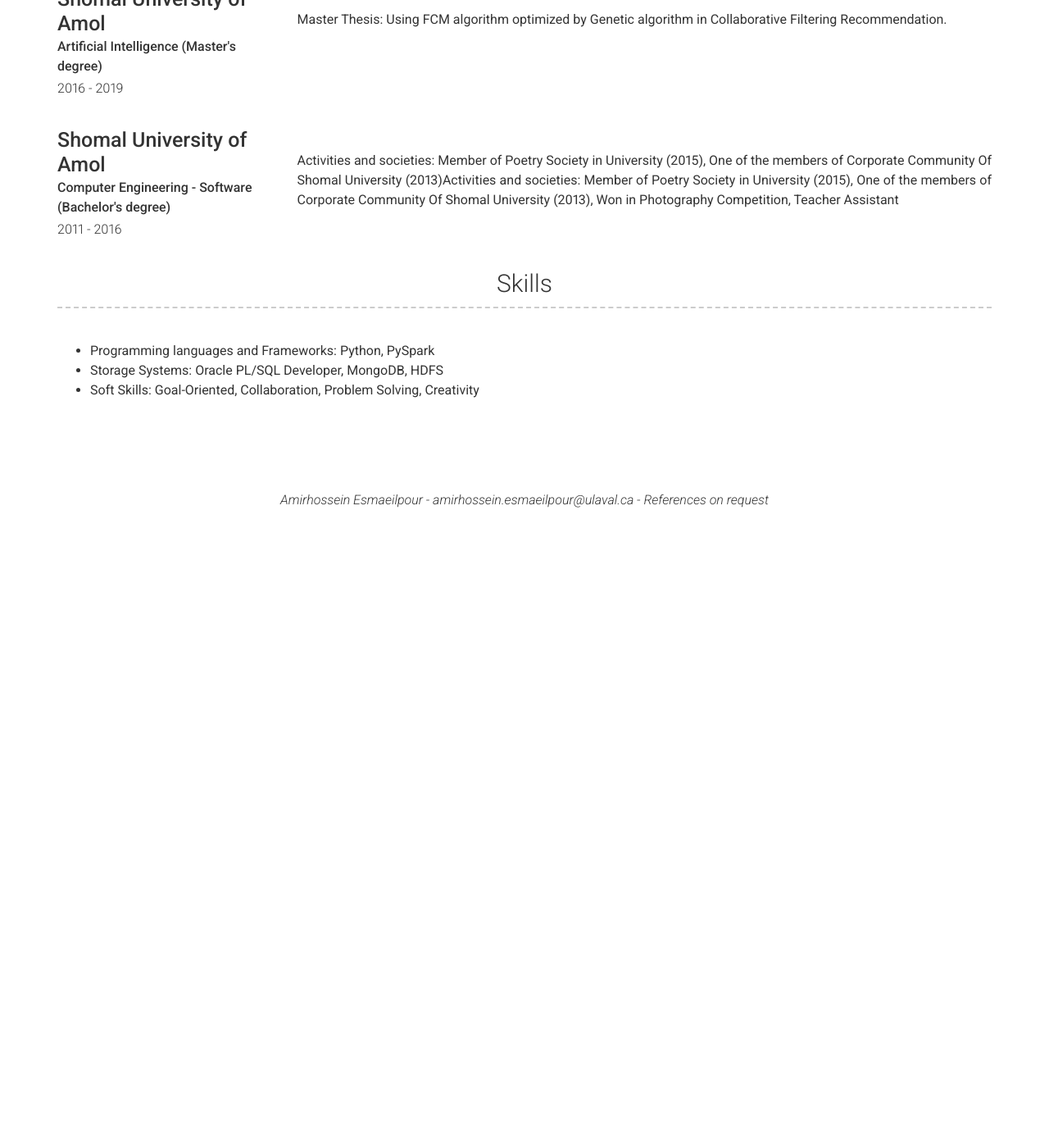
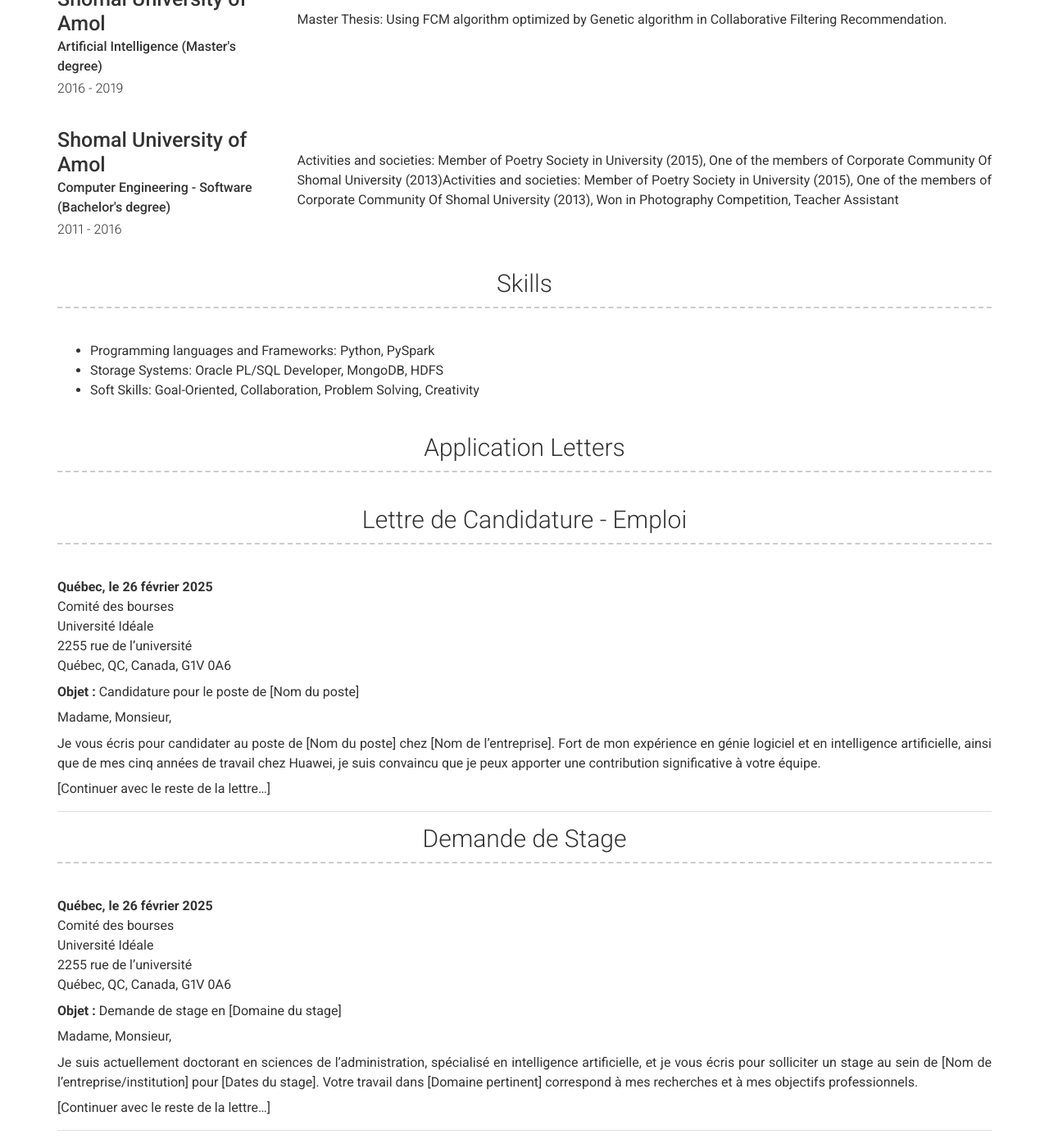
Before and after one commit to amirhosseinep/amirhosseinep.github.io, a Jekyll site: the page built from index.md, in a window 1280 px wide and 1400 px high, scrolled down 1642 px. Shown: the whole window at 82% size. Built offline with Jekyll 4.4.1, drawn with Linux system fonts in a browser that asks for light colours; nearby versions of some CDN libraries; before the commit the page ends 2272 px from its top, so only the background shows below that.

Commit message:
Update _config.yml

```diff
--- a/_config.yml
+++ b/_config.yml
@@ -99,7 +99,42 @@ content:
       * Programming languages and Frameworks: Python, PySpark
       * Storage Systems: Oracle PL/SQL Developer, MongoDB, HDFS
       * Soft Skills: Goal-Oriented, Collaboration, Problem Solving, Creativity
+  - title: Application Letters
+    layout: text
+    content: |
+      ### Lettre de Candidature - Emploi
+      **Québec, le 26 février 2025**
+      Comité des bourses
+      Université Idéale
+      2255 rue de l'université
+      Québec, QC, Canada, G1V 0A6
 
+      **Objet :** Candidature pour le poste de [Nom du poste]
+
+      Madame, Monsieur,
+
+      Je vous écris pour candidater au poste de [Nom du poste] chez [Nom de l’entreprise]. Fort de mon expérience en génie logiciel et en intelligence artificielle, ainsi que de mes cinq années de travail chez Huawei, je suis convaincu que je peux apporter une contribution significative à votre équipe.
+
+      [Continuer avec le reste de la lettre...]
+
+      ---
+
+      ### Demande de Stage
+      **Québec, le 26 février 2025**
+      Comité des bourses
+      Université Idéale
+      2255 rue de l'université
+      Québec, QC, Canada, G1V 0A6
+
+      **Objet :** Demande de stage en [Domaine du stage]
+
+      Madame, Monsieur,
+
+      Je suis actuellement doctorant en sciences de l’administration, spécialisé en intelligence artificielle, et je vous écris pour solliciter un stage au sein de [Nom de l’entreprise/institution] pour [Dates du stage]. Votre travail dans [Domaine pertinent] correspond à mes recherches et à mes objectifs professionnels.
+
+      [Continuer avec le reste de la lettre...]
+
+      ---
 # Footer
 footer_show_references: true
 # references_title: References on request (Override references text)
```
